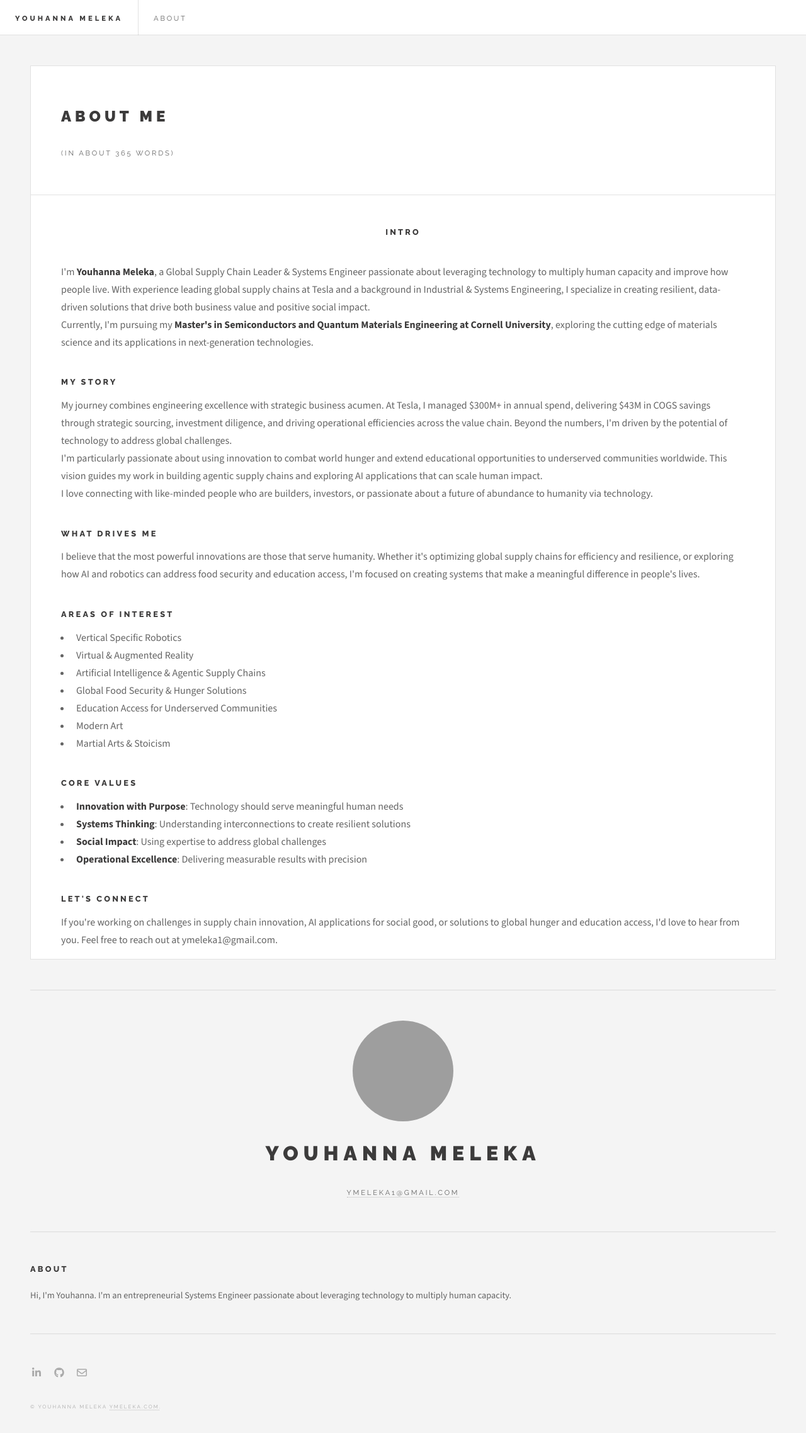
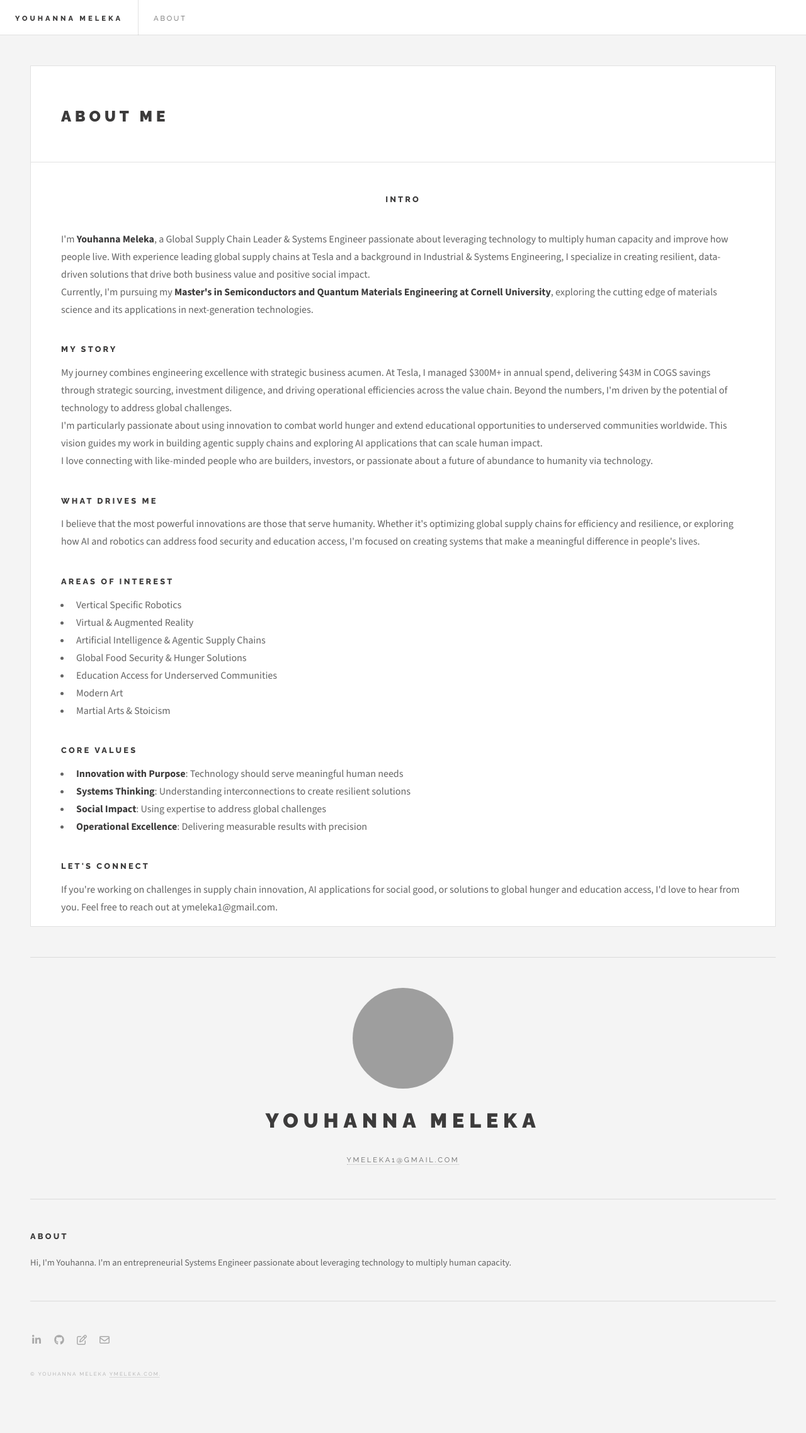
Before and after one commit to YouhannaM/Ymeleka.com, a Next.js app: page /about in a window 1280 px wide. Shown: the top 2276 px of the page at 63% size. After the commit the page ends 2253 px from the top, so only its background shows below. Built offline with nearby package versions, Linux system fonts and the light colour scheme; no server answers; grey boxes are pictures that could not be loaded.

Commit message:
Add Substack link and remove word count display
- Added Substack link to contact icons with pen-to-square icon
- Removed "(in about X words)" text from About page
- Removed unused count function from both home and about pages
- Substack URL: https://substack.com/@youhannam

```diff
--- a/app/about/page.tsx
+++ b/app/about/page.tsx
@@ -9,9 +9,6 @@ import { aboutMarkdown } from '@/data/about';
 
 import PageWrapper from '../components/PageWrapper';
 
-const count = (str: string) =>
-  str.split(/\s+/).filter((word) => word !== '').length;
-
 export default function AboutPage() {
   return (
     <PageWrapper>
@@ -21,7 +18,6 @@ export default function AboutPage() {
             <h2>
               <Link href="/about">About Me</Link>
             </h2>
-            <p>(in about {count(aboutMarkdown)} words)</p>
           </div>
         </header>
         <Markdown>{aboutMarkdown}</Markdown>
--- a/app/page.tsx
+++ b/app/page.tsx
@@ -9,9 +9,6 @@ import { aboutMarkdown } from '@/data/about';
 
 import PageWrapper from './components/PageWrapper';
 
-const count = (str: string) =>
-  str.split(/\s+/).filter((word) => word !== '').length;
-
 export default function HomePage() {
   return (
     <PageWrapper>
@@ -21,7 +18,6 @@ export default function HomePage() {
             <h2>
               <Link href="/about">About Me</Link>
             </h2>
-            <p>(in about {count(aboutMarkdown)} words)</p>
           </div>
         </header>
         <Markdown>{aboutMarkdown}</Markdown>
--- a/src/data/contact.ts
+++ b/src/data/contact.ts
@@ -6,6 +6,7 @@ import { faInstagram } from '@fortawesome/free-brands-svg-icons/faInstagram';
 import { faLinkedinIn } from '@fortawesome/free-brands-svg-icons/faLinkedinIn';
 import { faTwitter } from '@fortawesome/free-brands-svg-icons/faTwitter';
 import { faEnvelope } from '@fortawesome/free-regular-svg-icons/faEnvelope';
+import { faPenToSquare } from '@fortawesome/free-regular-svg-icons/faPenToSquare';
 
 export interface ContactItem {
   link: string;
@@ -25,6 +26,11 @@ const data: ContactItem[] = [
     icon: faGithub,
   },
   {
+    link: 'https://substack.com/@youhannam?r=hvn2t&utm_campaign=profile&utm_medium=profile-page',
+    label: 'Substack',
+    icon: faPenToSquare,
+  },
+  {
     link: 'mailto:ymeleka1@gmail.com',
     label: 'Email',
     icon: faEnvelope,
```
